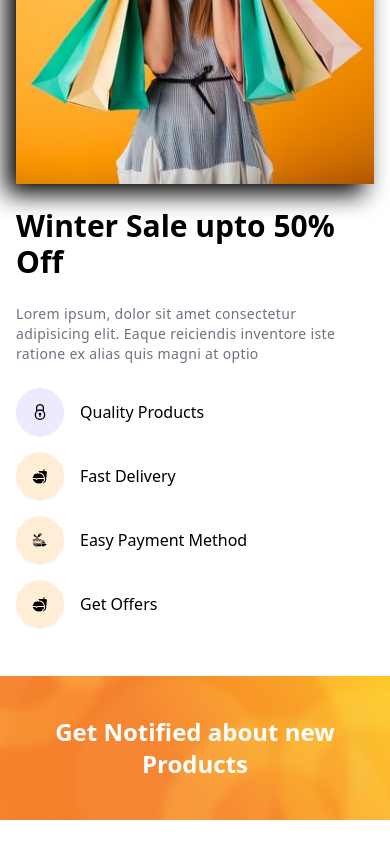
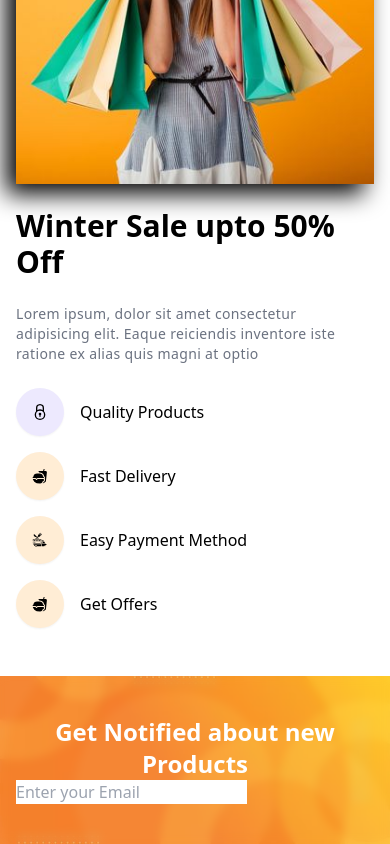
Before and after one commit to Ab3467/Ecommerce-webSite, a React (Create React App) app in the folder ecommerce/: page / in a window 390 px wide. Shown: the part 4043-4887 px from the top of the page. Before the commit the page ends 4863 px from the top, so only its background shows below. Built offline with nearby package versions, Linux system fonts and the light colour scheme.

Commit message:
Changes:

```diff
--- a/ecommerce/src/components/Subscribe/Subscribe.js
+++ b/ecommerce/src/components/Subscribe/Subscribe.js
@@ -4,21 +4,25 @@ import Banner from "../../assets/Website/orange-pattern.jpg";
 export default function Subscribe() {
   const BannerImg = {
     backgroundImage: `url(${Banner})`,
-    backgroundPosition : "center",
+    backgroundPosition: "center",
     backgroundRepeat: "no-repeat",
     backgroundSize: "cover",
     height: "100%",
-    width: "100%"
+    width: "100%",
   };
 
   return (
-    <div data-aos="zoom-in"
-    className=" bg-gray-100 dark:bg-gray-800 text-white"
-    style={BannerImg}>
+    <div
+      data-aos="zoom-in"
+      className=" bg-gray-100 dark:bg-gray-800 text-white"
+      style={BannerImg}
+    >
       <div className=" container backdrop-blur-sm py-10">
         <div className="">
-          <h1 className=" text-2xl text-center sm:text-left sm:text-4xl font-semibold">Get Notified about new Products </h1>
-
+          <h1 className=" text-2xl text-center sm:text-left sm:text-4xl font-semibold">
+            Get Notified about new Products{" "}
+          </h1>
+          <input type="text" placeholder="Enter your Email" />
         </div>
       </div>
     </div>
```
